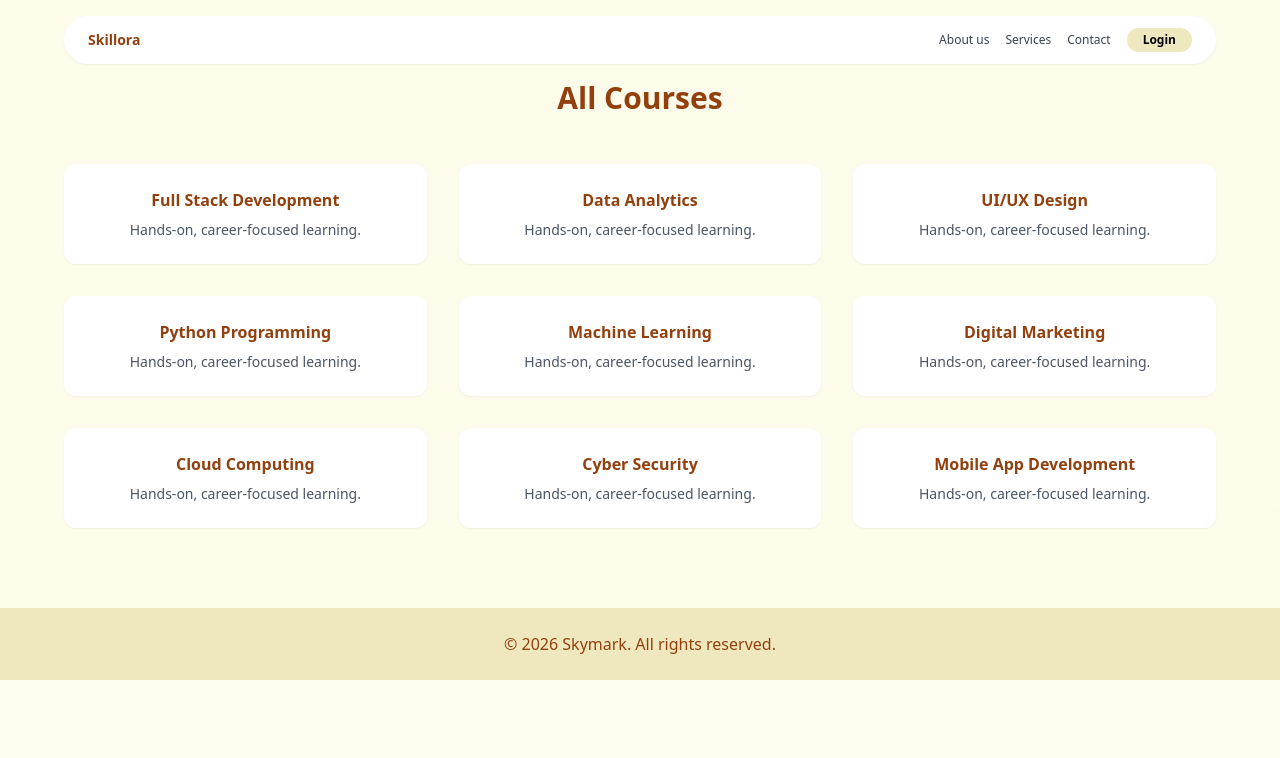
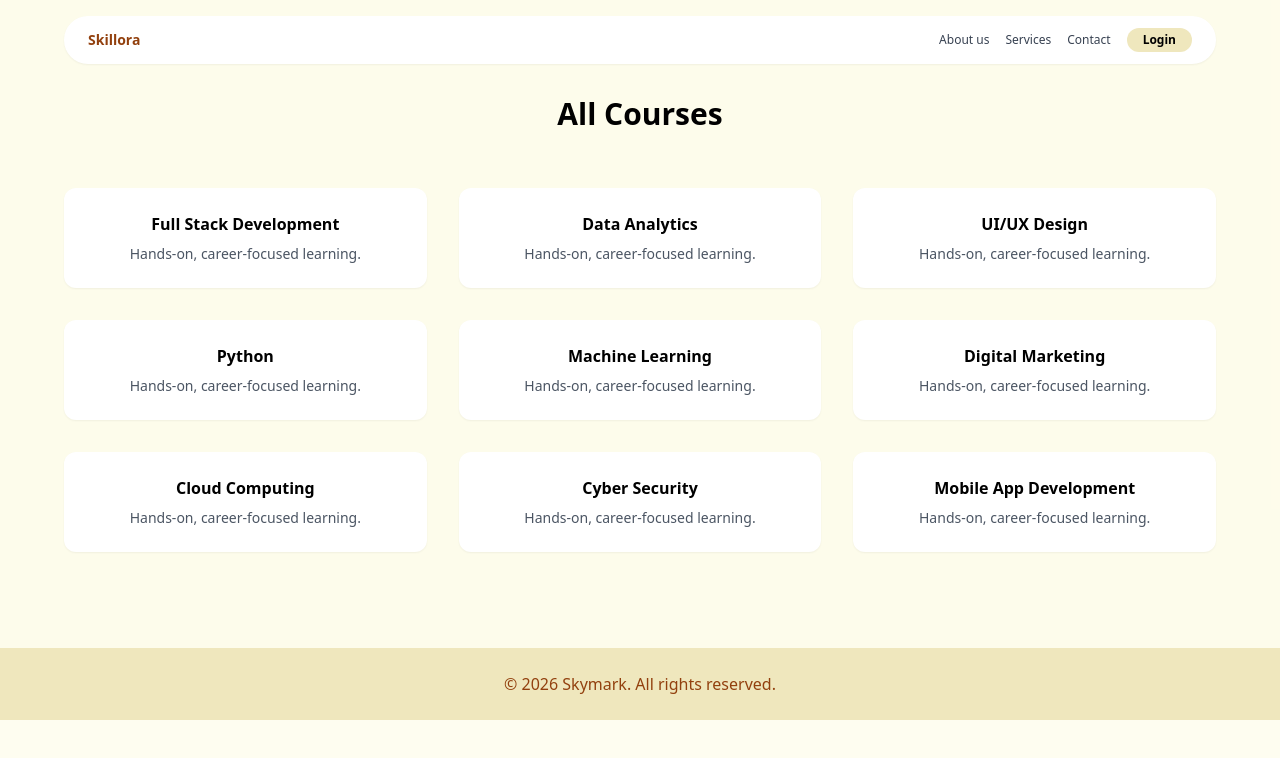
Before and after one commit to aswathi-48/skillora, a React (Vite) app: page /courses in a window 1280 px wide. Shown: the top 758 px of the page. Built offline with nearby package versions, Linux system fonts and the light colour scheme.

Commit message:
course page setting

```diff
--- a/src/pages/CoursesPage.jsx
+++ b/src/pages/CoursesPage.jsx
@@ -1,26 +1,47 @@
+import { motion } from "framer-motion";
+import PageWrapper from "../components/PageWrapper";
+import { fadeUp, stagger } from "../utils/animations";
+
 export default function CoursesPage() {
   const courses = [
-    "Full Stack Development", "Data Analytics", "UI/UX Design",
-    "Python Programming", "Machine Learning", "Digital Marketing",
-    "Cloud Computing", "Cyber Security", "Mobile App Development"
-  ]
+    "Full Stack Development","Data Analytics","UI/UX Design",
+    "Python","Machine Learning","Digital Marketing",
+    "Cloud Computing","Cyber Security","Mobile App Development"
+  ];
 
   return (
-    <section className="py-20 bg-secondary px-6 text-center ">
-      <h2 className="text-3xl font-bold text-dark mb-12">
+    <PageWrapper>
+      <section className="py-24 bg-secondary px-6 text-center">
+        <motion.h2
+          className="text-3xl font-bold mb-14"
+          variants={fadeUp}
+          initial="hidden"
+          animate="visible"
+        >
           All Courses
-      </h2>
+        </motion.h2>
 
-      <div className="max-w-6xl mx-auto grid md:grid-cols-3 gap-8">
-        {courses.map((course, index) => (
-          <div key={index} className="bg-white p-6 rounded-xl shadow-sm">
-            <h3 className="font-semibold text-dark mb-2">{course}</h3>
+        <motion.div
+          className="max-w-6xl mx-auto grid md:grid-cols-3 gap-8"
+          variants={stagger}
+          initial="hidden"
+          animate="visible"
+        >
+          {courses.map((c, i) => (
+            <motion.div
+              key={i}
+              variants={fadeUp}
+              whileHover={{ y: -6 }}
+              className="bg-white p-6 rounded-xl shadow-sm"
+            >
+              <h3 className="font-semibold mb-2">{c}</h3>
               <p className="text-sm text-gray-600">
                 Hands-on, career-focused learning.
               </p>
-          </div>
+            </motion.div>
           ))}
-      </div>
+        </motion.div>
       </section>
-  )
+    </PageWrapper>
+  );
 }
```
Lines whose indentation alone changed are shown as unchanged.
